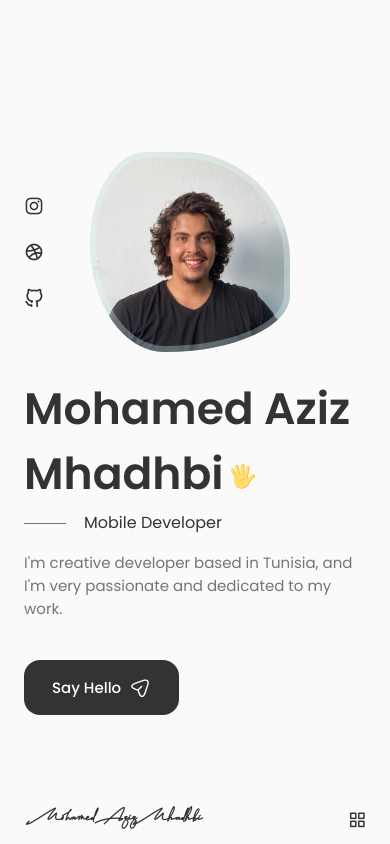
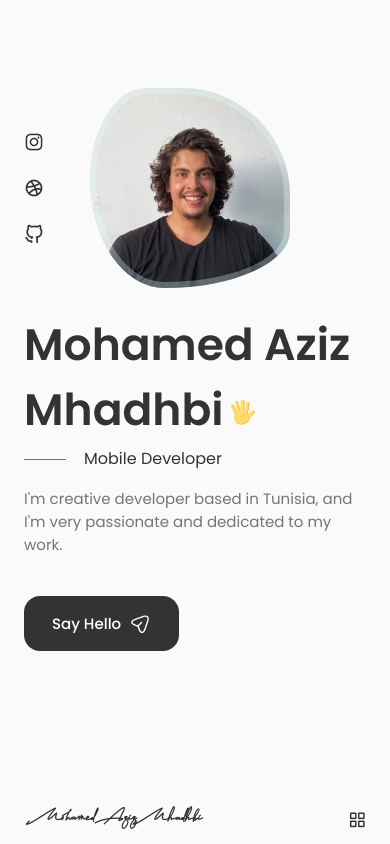
Before and after one commit to Mohamed-Aziz-Mhadhbi/mohamed-aziz-mhadhbi.github.io, a React (Create React App) app: page / in a window 390 px wide. Built offline with nearby package versions, Linux system fonts and the light colour scheme.

Commit message:
medium deviecs section

```diff
--- a/src/App.css
+++ b/src/App.css
@@ -187,7 +187,11 @@ img {
 }
 
 /* For medium devices */
-@media screen and (max-width: 768px) {}
+@media screen and (max-width: 768px) {
+  .section {
+    padding: 2rem 0 4rem;
+  }
+}
 
 @media screen and (max-width: 576px) {}
 
```
